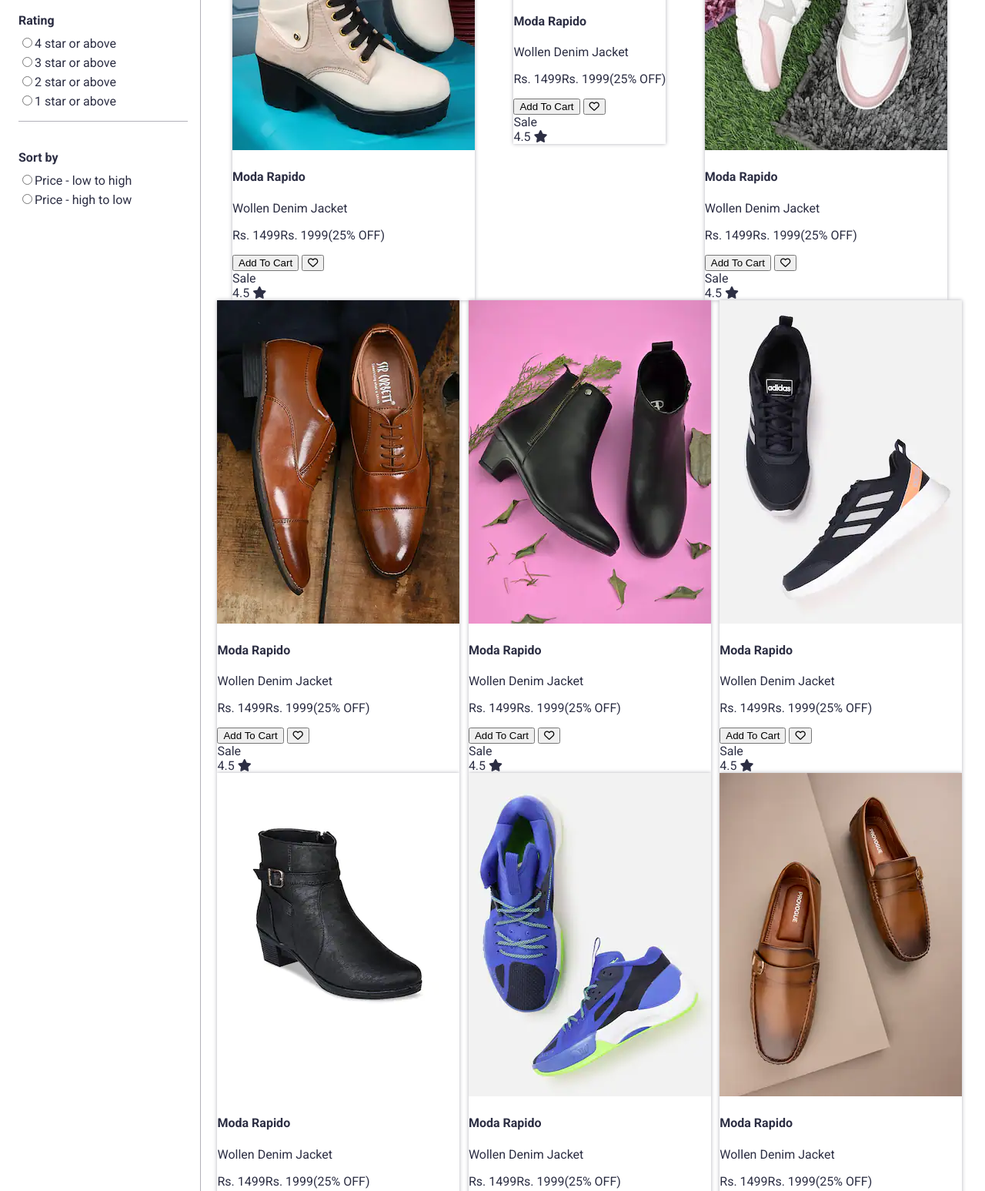
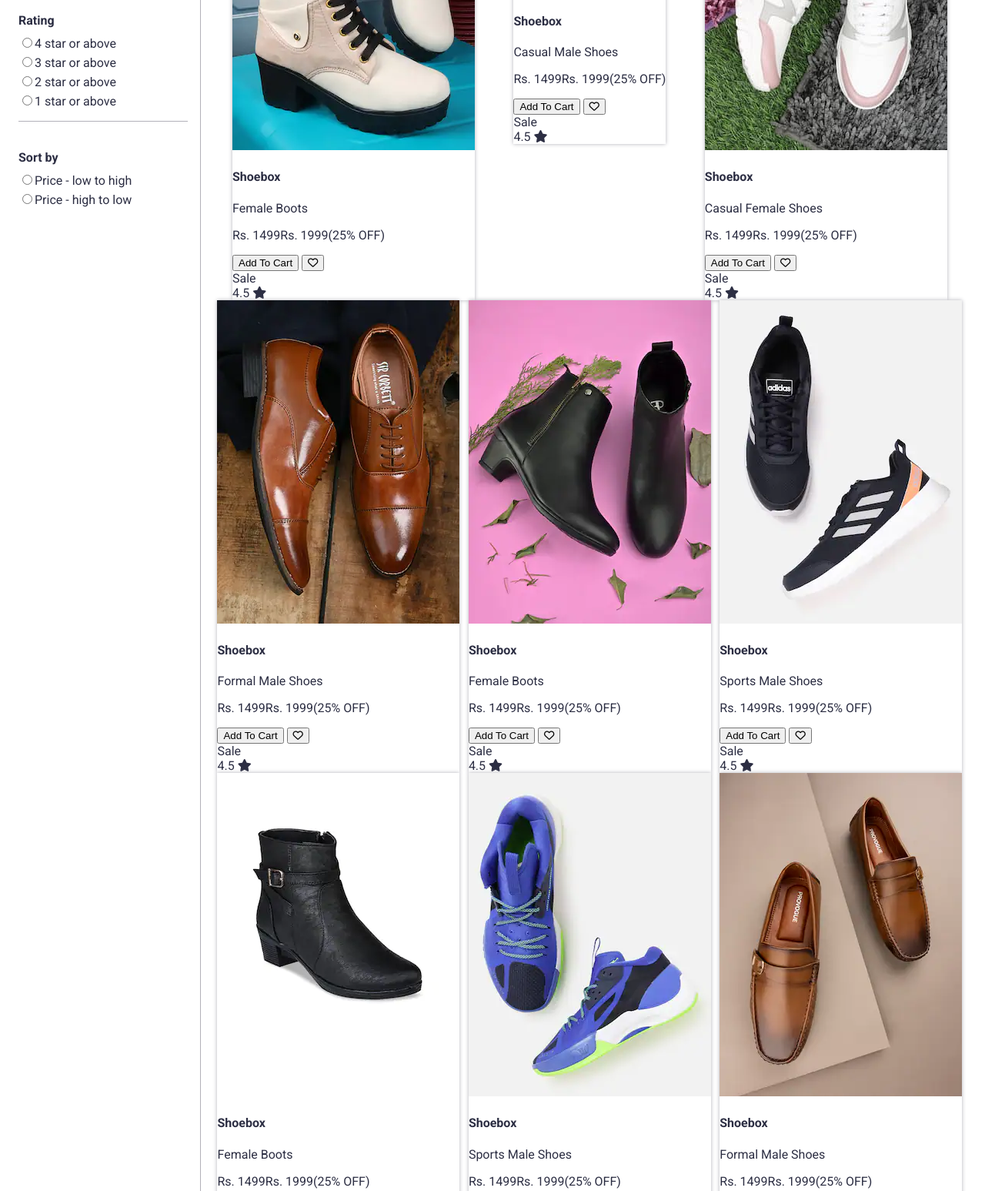
Before and after one commit to Varun-28/the-shoebox, a plain HTML site: page components/product.html in a window 1280 px wide. Shown: the part 377-1924 px from the top of the page at 77% size. Drawn offline with Linux system fonts and the light colour scheme.

Commit message:
Update : docs

```diff
--- a/components/product.html
+++ b/components/product.html
@@ -107,8 +107,8 @@
                                 <img src="../assets/boot_5.webp" alt="card image">
                             </div>
                             <div class="card-texts">
-                                <h4 class="card-title">Moda Rapido <span></span></h4>
-                                <p class="card-subTitle">Wollen Denim Jacket</p>
+                                <h4 class="card-title">Shoebox<span></span></h4>
+                                <p class="card-subTitle">Female Boots</p>
                                 <p class="card-text"><span class="price-now">Rs. 1499</span><span
                                         class="price-before">Rs. 1999</span><span class="discount">(25% OFF)</span> </p>
                             </div>
@@ -127,8 +127,8 @@
                                 <img src="../assets/casual_1.webp" alt="card image">
                             </div>
                             <div class="card-texts">
-                                <h4 class="card-title">Moda Rapido <span></span></h4>
-                                <p class="card-subTitle">Wollen Denim Jacket</p>
+                                <h4 class="card-title">Shoebox<span></span></h4>
+                                <p class="card-subTitle">Casual Male Shoes</p>
                                 <p class="card-text"><span class="price-now">Rs. 1499</span><span
                                         class="price-before">Rs. 1999</span><span class="discount">(25% OFF)</span> </p>
                             </div>
@@ -147,8 +147,8 @@
                                 <img src="../assets/casual_1f.webp" alt="card image">
                             </div>
                             <div class="card-texts">
-                                <h4 class="card-title">Moda Rapido <span></span></h4>
-                                <p class="card-subTitle">Wollen Denim Jacket</p>
+                                <h4 class="card-title">Shoebox<span></span></h4>
+                                <p class="card-subTitle">Casual Female Shoes</p>
                                 <p class="card-text"><span class="price-now">Rs. 1499</span><span
                                         class="price-before">Rs. 1999</span><span class="discount">(25% OFF)</span> </p>
                             </div>
@@ -167,8 +167,8 @@
                                 <img src="../assets/formal_1.webp" alt="card image">
                             </div>
                             <div class="card-texts">
-                                <h4 class="card-title">Moda Rapido <span></span></h4>
-                                <p class="card-subTitle">Wollen Denim Jacket</p>
+                                <h4 class="card-title">Shoebox<span></span></h4>
+                                <p class="card-subTitle">Formal Male Shoes</p>
                                 <p class="card-text"><span class="price-now">Rs. 1499</span><span
                                         class="price-before">Rs. 1999</span><span class="discount">(25% OFF)</span> </p>
                             </div>
@@ -187,8 +187,8 @@
                                 <img src="../assets/boot_1.webp" alt="card image">
                             </div>
                             <div class="card-texts">
-                                <h4 class="card-title">Moda Rapido <span></span></h4>
-                                <p class="card-subTitle">Wollen Denim Jacket</p>
+                                <h4 class="card-title">Shoebox<span></span></h4>
+                                <p class="card-subTitle">Female Boots</p>
                                 <p class="card-text"><span class="price-now">Rs. 1499</span><span
                                         class="price-before">Rs. 1999</span><span class="discount">(25% OFF)</span> </p>
                             </div>
@@ -207,8 +207,8 @@
                                 <img src="../assets/sports_1.webp" alt="card image">
                             </div>
                             <div class="card-texts">
-                                <h4 class="card-title">Moda Rapido <span></span></h4>
-                                <p class="card-subTitle">Wollen Denim Jacket</p>
+                                <h4 class="card-title">Shoebox<span></span></h4>
+                                <p class="card-subTitle">Sports Male Shoes</p>
                                 <p class="card-text"><span class="price-now">Rs. 1499</span><span
                                         class="price-before">Rs. 1999</span><span class="discount">(25% OFF)</span> </p>
                             </div>
@@ -227,8 +227,8 @@
                                 <img src="../assets/boot_2.webp" alt="card image">
                             </div>
                             <div class="card-texts">
-                                <h4 class="card-title">Moda Rapido <span></span></h4>
-                                <p class="card-subTitle">Wollen Denim Jacket</p>
+                                <h4 class="card-title">Shoebox<span></span></h4>
+                                <p class="card-subTitle">Female Boots</p>
                                 <p class="card-text"><span class="price-now">Rs. 1499</span><span
                                         class="price-before">Rs. 1999</span><span class="discount">(25% OFF)</span> </p>
                             </div>
@@ -247,8 +247,8 @@
                                 <img src="../assets/sports_5.webp" alt="card image">
                             </div>
                             <div class="card-texts">
-                                <h4 class="card-title">Moda Rapido <span></span></h4>
-                                <p class="card-subTitle">Wollen Denim Jacket</p>
+                                <h4 class="card-title">Shoebox<span></span></h4>
+                                <p class="card-subTitle">Sports Male Shoes</p>
                                 <p class="card-text"><span class="price-now">Rs. 1499</span><span
                                         class="price-before">Rs. 1999</span><span class="discount">(25% OFF)</span> </p>
                             </div>
@@ -267,8 +267,8 @@
                                 <img src="../assets/formal_4.webp" alt="card image">
                             </div>
                             <div class="card-texts">
-                                <h4 class="card-title">Moda Rapido <span></span></h4>
-                                <p class="card-subTitle">Wollen Denim Jacket</p>
+                                <h4 class="card-title">Shoebox<span></span></h4>
+                                <p class="card-subTitle">Formal Male Shoes</p>
                                 <p class="card-text"><span class="price-now">Rs. 1499</span><span
                                         class="price-before">Rs. 1999</span><span class="discount">(25% OFF)</span> </p>
                             </div>
@@ -287,8 +287,8 @@
                                 <img src="../assets/casual_4f.webp" alt="card image">
                             </div>
                             <div class="card-texts">
-                                <h4 class="card-title">Moda Rapido <span></span></h4>
-                                <p class="card-subTitle">Wollen Denim Jacket</p>
+                                <h4 class="card-title">Shoebox<span></span></h4>
+                                <p class="card-subTitle">Casual Female Shoes</p>
                                 <p class="card-text"><span class="price-now">Rs. 1499</span><span
                                         class="price-before">Rs. 1999</span><span class="discount">(25% OFF)</span> </p>
                             </div>
@@ -307,8 +307,8 @@
                                 <img src="../assets/casual_4.webp" alt="card image">
                             </div>
                             <div class="card-texts">
-                                <h4 class="card-title">Moda Rapido <span></span></h4>
-                                <p class="card-subTitle">Wollen Denim Jacket</p>
+                                <h4 class="card-title">Shoebox<span></span></h4>
+                                <p class="card-subTitle">Casual Male Shoes</p>
                                 <p class="card-text"><span class="price-now">Rs. 1499</span><span
                                         class="price-before">Rs. 1999</span><span class="discount">(25% OFF)</span> </p>
                             </div>
@@ -327,8 +327,8 @@
                                 <img src="../assets/boot_10.webp" alt="card image">
                             </div>
                             <div class="card-texts">
-                                <h4 class="card-title">Moda Rapido <span></span></h4>
-                                <p class="card-subTitle">Wollen Denim Jacket</p>
+                                <h4 class="card-title">Shoebox<span></span></h4>
+                                <p class="card-subTitle">Female Boots</p>
                                 <p class="card-text"><span class="price-now">Rs. 1499</span><span
                                         class="price-before">Rs. 1999</span><span class="discount">(25% OFF)</span> </p>
                             </div>
```
